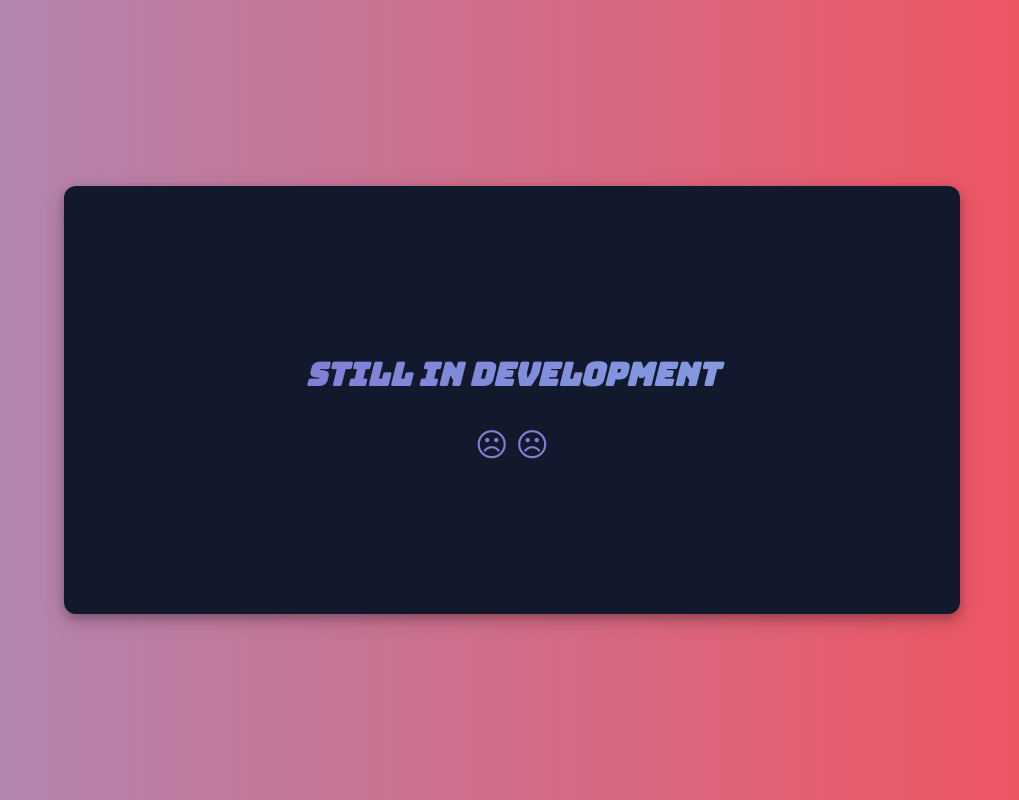
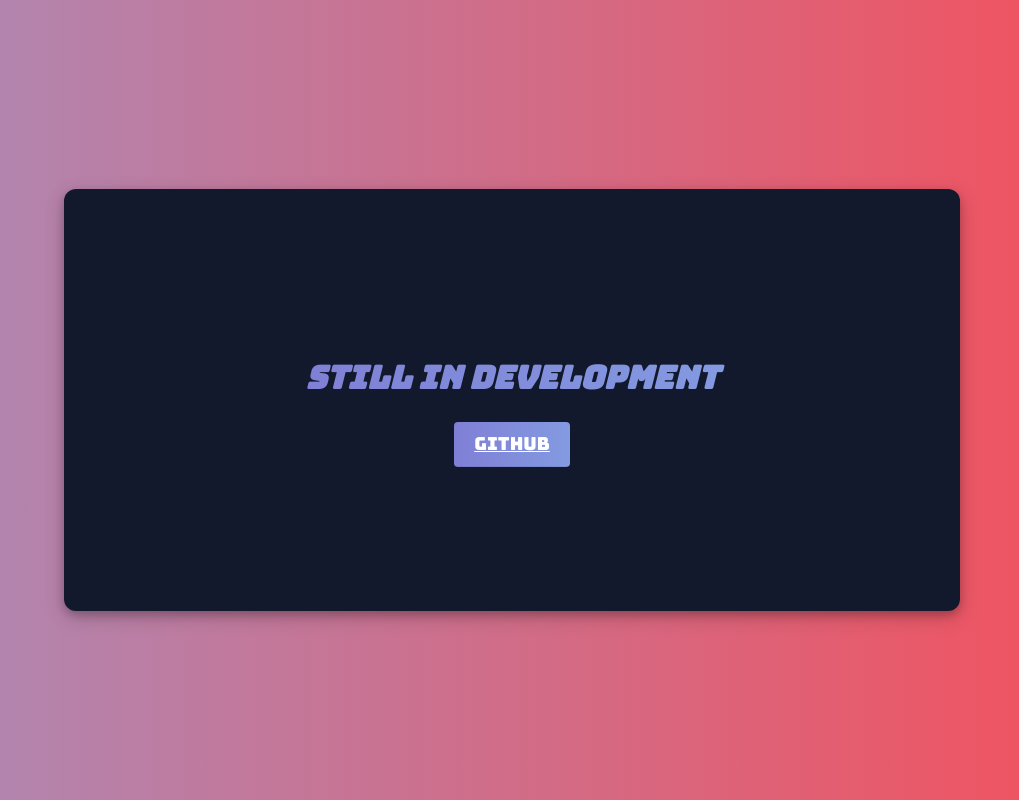
Before and after one commit to aais1/aais1.github.io, a plain HTML site: page index.html in a window 1280 px wide. Shown: the whole page, without its empty margins (128-1147 px from the left). Drawn offline with Linux system fonts and the light colour scheme.

Commit message:
Update link to Github in index.html

```diff
--- a/index.html
+++ b/index.html
@@ -110,7 +110,7 @@
 
  <div class="container">
         <h2 class="title">Still in Development</h2>
-        <h2 style="color: #7f7fd5;font-size: 2rem; margin: 0; padding: 0;">☹ ☹</h2>
+        <a href="https://github.com/aais1" class="btn">Github</a>
       </div>
 
 </body>
```
